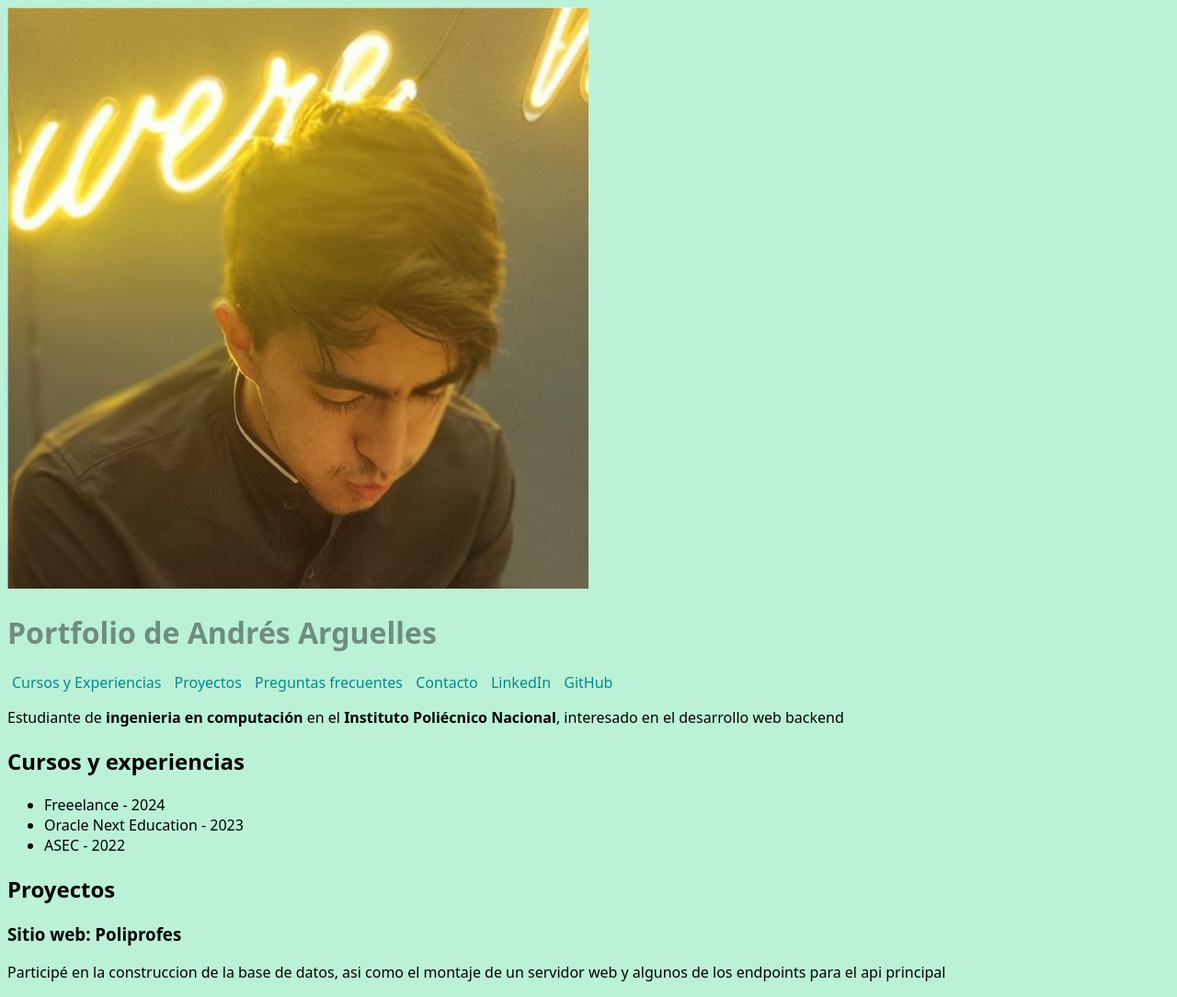
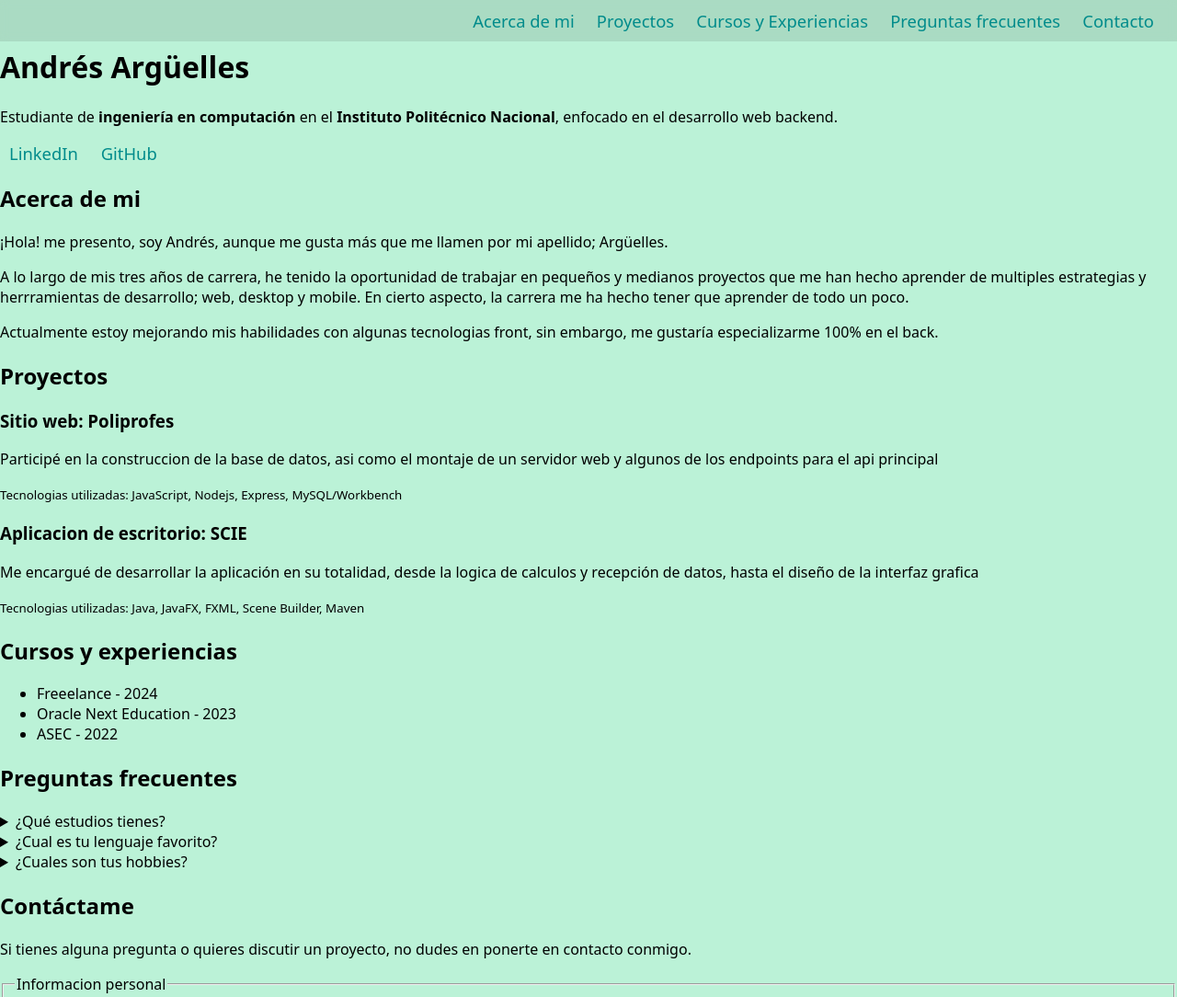
Before and after one commit to andresarguelles/andresarguelles.github.io, a plain HTML site: page index.html in a window 1280 px wide. Shown: the top 1084 px of the page at 92% size. Drawn offline with Linux system fonts and the light colour scheme.

Commit message:
Agregando hoja de estilos y preparando barra de navegacion

```diff
--- a/index.html
+++ b/index.html
@@ -18,50 +18,27 @@
         <!--Ingresamos icono de nuestra pagina-->
         <link rel="icon" type = "image/jpg" href="public/images/profile_picture.jpg">
 
-        <style>
-            /*
-                Indicamos class con .
-                Indicamos id con #
-                Indicamos etiqueta, simplemente con el nombre
-            */
-            h1{
-                /*declaracion*/
-                color: rgb(35 39 42/ 50%);
-            }
-
-            body{
-                background-color: #35da8855;
-                font-family: system-ui, -apple-system, BlinkMacSystemFont, 'Segoe UI', Roboto, Oxygen, Ubuntu, Cantarell, 'Open Sans', 'Helvetica Neue', sans-serif;
-            }
-
-            .link{
-                color: darkcyan;
-                text-decoration: none;
-                padding: 5px;
-            }
-
-            /*Cuando paso el mouse por encima con la pseudoclase hover*/
-            .link:hover{
-                color: white;
-                /*diferencia abismal entre la propiedad border y outline. Border es por dentro, outline es por fuera*/
-                outline: 1px solid none;
-                border-radius: 5px;
-                background-color: red;
-            }
-            /*Cuando doy click exactamente con la pseudo clase active*/
-            .link:active{
-                background-color: darkblue;
-            }
-        </style>
+        <link rel="stylesheet" href="public/styles/style.css">
     </head>
 
-    <header>
-        <a download href="public/images/profile_picture.jpg">
-            <!--style="width: 100%; aspect-ratio: 16/9;"-->
+    <body>
+
+        <header class = "header">
+            <nav class="navmenu">
+                <a class= "link" href="#acerca-de-mi">Acerca de mi</a>
+                <a class= "link" href="#proyectos">Proyectos</a>
+                <a class= "link" href="#cursos-y-experiencias">Cursos y Experiencias</a>
+                <a class= "link" href="#preguntas-frecuentes">Preguntas frecuentes</a>
+                <a class= "link" href="#contacto">Contacto</a>
+            </nav>
+        </header>
+
+        <main>
+            <!-- <a download href="public/images/profile_picture.jpg">
                 <img
                     style="aspect-ratio: 1/1;"
-                height="50%"
-                width="50%"
+                    height="25%"
+                    width="25%"
                     id = "foto-perfil-andres"
                     width="200"
                     height="200"
@@ -69,14 +46,9 @@
                     alt= "Una fotografia de Andres Arguelles soplando a su pastel de cumpleaños"
                     src="public/images/profile_picture.jpg"
                 >
-        </a>
-
-        <h1>Portfolio de Andrés Arguelles</h1>
-        <nav>
-            <a class="link" href="#cursos-y-experiencias">Cursos y Experiencias</a>
-            <a class="link" href="#proyectos">Proyectos</a>
-            <a class="link" href="#preguntas-frecuentes">Preguntas frecuentes</a>
-            <a class="link" href="#contacto">Contacto</a>
+            </a> -->
+            <h1>Andrés Argüelles</h1>
+            <p>Estudiante de <strong>ingeniería en computación</strong> en el <strong>Instituto Politécnico Nacional</strong>, enfocado en el desarrollo web backend.</p>
             <a  class="link"
             href="https://linkedin.com/in/andresarguellesg"
             target= "_blank"
@@ -89,19 +61,11 @@
                 rel = "noreferer">
                 GitHub
             </a>
-        </nav>
-    </header>
-
-    <body>
-        <main>
-            <p>Estudiante de <strong>ingenieria en computación</strong> en el <strong>Instituto Poliécnico Nacional</strong>, interesado en el desarrollo web backend</p>
-            <section id="cursos-y-experiencias">
-                <h2>Cursos y experiencias</h2>
-                <ul>
-                    <li class = "list-item">Freeelance - 2024</li>
-                    <li class = "list-item">Oracle Next Education - 2023</li>
-                    <li class = "list-item">ASEC - 2022</li>
-                </ul>
+            <section id="acerca-de-mi">
+                <h2>Acerca de mi</h2>
+                <p>¡Hola! me presento, soy Andrés, aunque me gusta más que me llamen por mi apellido; Argüelles. </p>
+                <p>A lo largo de mis tres años de carrera, he tenido la oportunidad de trabajar en pequeños y medianos proyectos que me han hecho aprender de multiples estrategias y herrramientas de desarrollo; web, desktop y mobile. En cierto aspecto, la carrera me ha hecho tener que aprender de todo un poco.</p>
+                Actualmente estoy mejorando mis habilidades con algunas tecnologias front, sin embargo, me gustaría especializarme 100% en el back.</p>
             </section>
             <section id= "proyectos">
                 <h2>Proyectos</h2>
@@ -124,6 +88,14 @@
                     </footer>
                 </article>
             </section>
+            <section id="cursos-y-experiencias">
+                <h2>Cursos y experiencias</h2>
+                <ul>
+                    <li class = "list-item">Freeelance - 2024</li>
+                    <li class = "list-item">Oracle Next Education - 2023</li>
+                    <li class = "list-item">ASEC - 2022</li>
+                </ul>
+            </section>
             <section id="preguntas-frecuentes">
                 <h2>Preguntas frecuentes</h2>
                 <details>
@@ -140,7 +112,8 @@
                 </details>
             </section>
             <section id="contacto">
-                <h2>Formulario de contacto</h2>
+                <h2>Contáctame</h2>
+                <p>Si tienes alguna pregunta o quieres discutir un proyecto, no dudes en ponerte en contacto conmigo.</p>
                 <form method="POST" action= "/">
                     <fieldset>
                         <legend>Informacion personal</legend>
@@ -153,7 +126,7 @@
                         <div>
                             <label>Email:
                                 <input type="email" id= "email" name= "email"
-                                placeholder = "correo@email.com" required>
+                                placeholder = "correo@ejemplo.com" required>
                             </label>
                         </div>
                     </fieldset>
@@ -185,14 +158,15 @@
 
             </section>
         </main>
-    </body>
 
         <footer>
             <!--Aqui podemos incluir un mensaje de whatsapp, pero el mensaje tiene que estar codificado para el url, habra que ver una forma de insertar un urlencodedtext-->
             <a href="https://wa.me/2281970110?text=Hola%20Andres%20">Whatsapp</a>
             <a href="mailto:aarguellesgonzalez@gmail.com">Enviame un correo</a>
             <a href="tel: +522281970110">Llama por telefono</a>
-        <p>Copyright © 2024 - Andrés Argüelles</p>
+        <p>© 2024 Andrés Argüelles. Todos los derechos reservados</p>
         </footer>
 
+    </body>
+
 </html>
--- /dev/null
+++ b/public/styles/style.css
@@ -0,0 +1,49 @@
+/*
+    Indicamos class con .
+    Indicamos id con #
+    Indicamos etiqueta, simplemente con el nombre
+*/
+body{
+    background-color: #35da8855;
+    font-family: system-ui, -apple-system, BlinkMacSystemFont, 'Segoe UI', Roboto, Oxygen, Ubuntu, Cantarell, 'Open Sans', 'Helvetica Neue', sans-serif;
+    margin: 0;
+    box-sizing: border-box;
+}
+
+.header{
+    position: fixed;
+    top:0;
+    right: 0;
+    width: 100%;/*Hace que el displayflex cubra toda la barra horizontal*/
+    background: rgb(28 25 25 /10%);
+    backdrop-filter: blur(5px);
+    display: flex; /* Usar Flexbox para la disposición de los elementos */
+    justify-content: flex-end; /* Alinear los elementos a la derecha */
+    align-items: center;
+    padding: 10px 15px;
+    z-index: 100;
+}
+
+.link{
+    color: darkcyan;
+    font-size: 1.15rem;
+    text-decoration: none;
+    padding: 10px;
+}
+
+/*Cuando paso el mouse por encima con la pseudoclase hover*/
+.link:hover{
+    color: white;
+    /*diferencia abismal entre la propiedad border y outline. Border es por dentro, outline es por fuera*/
+    /* outline: 1px solid none;
+    border-radius : 5px;
+    background-color: red; */
+}
+/* Cuando doy click exactamente con la pseudo clase active */
+.link:active{
+    background-color: darkblue;
+}
+
+main{
+    padding-top: 30px;
+}
```
Lines whose indentation alone changed are shown as unchanged.
